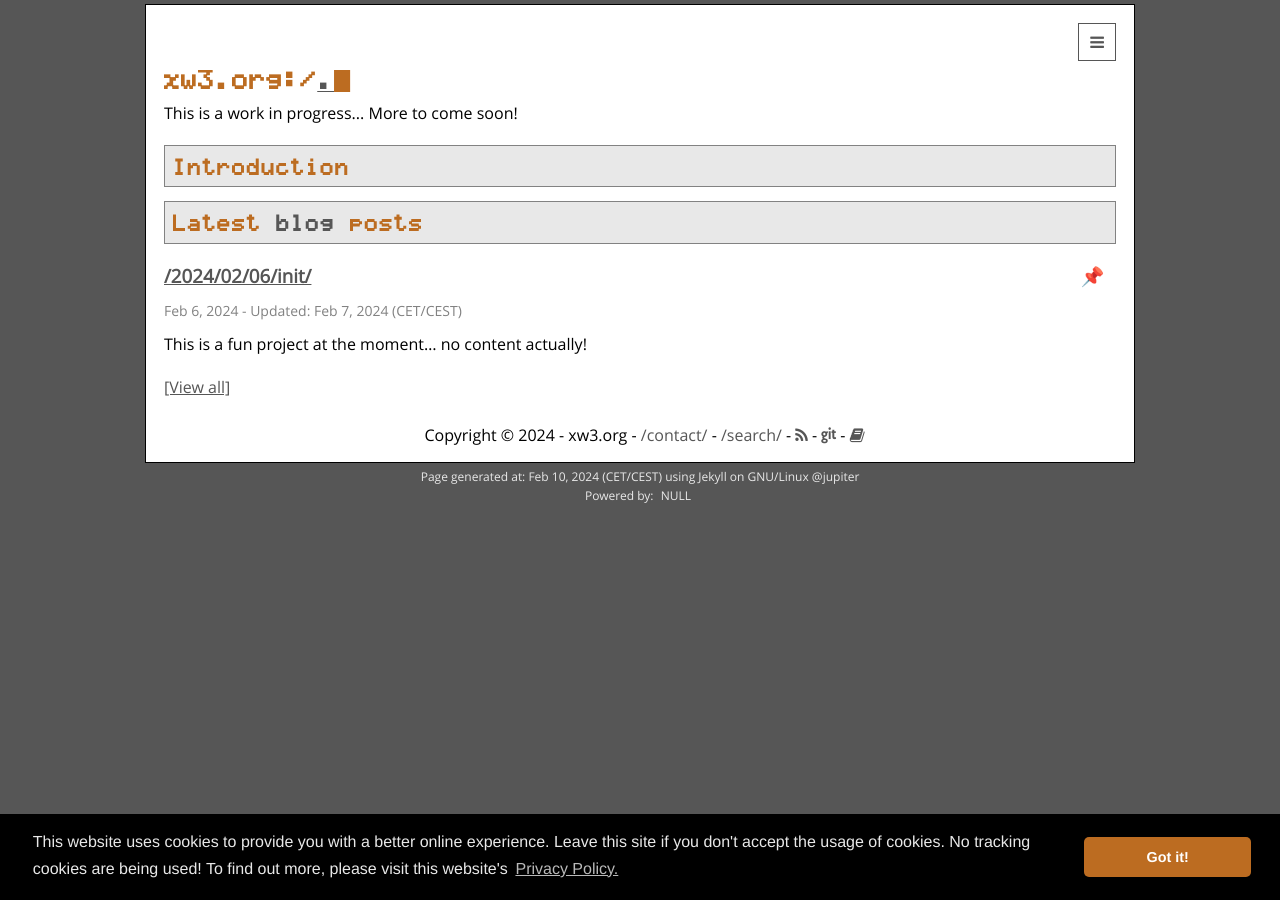
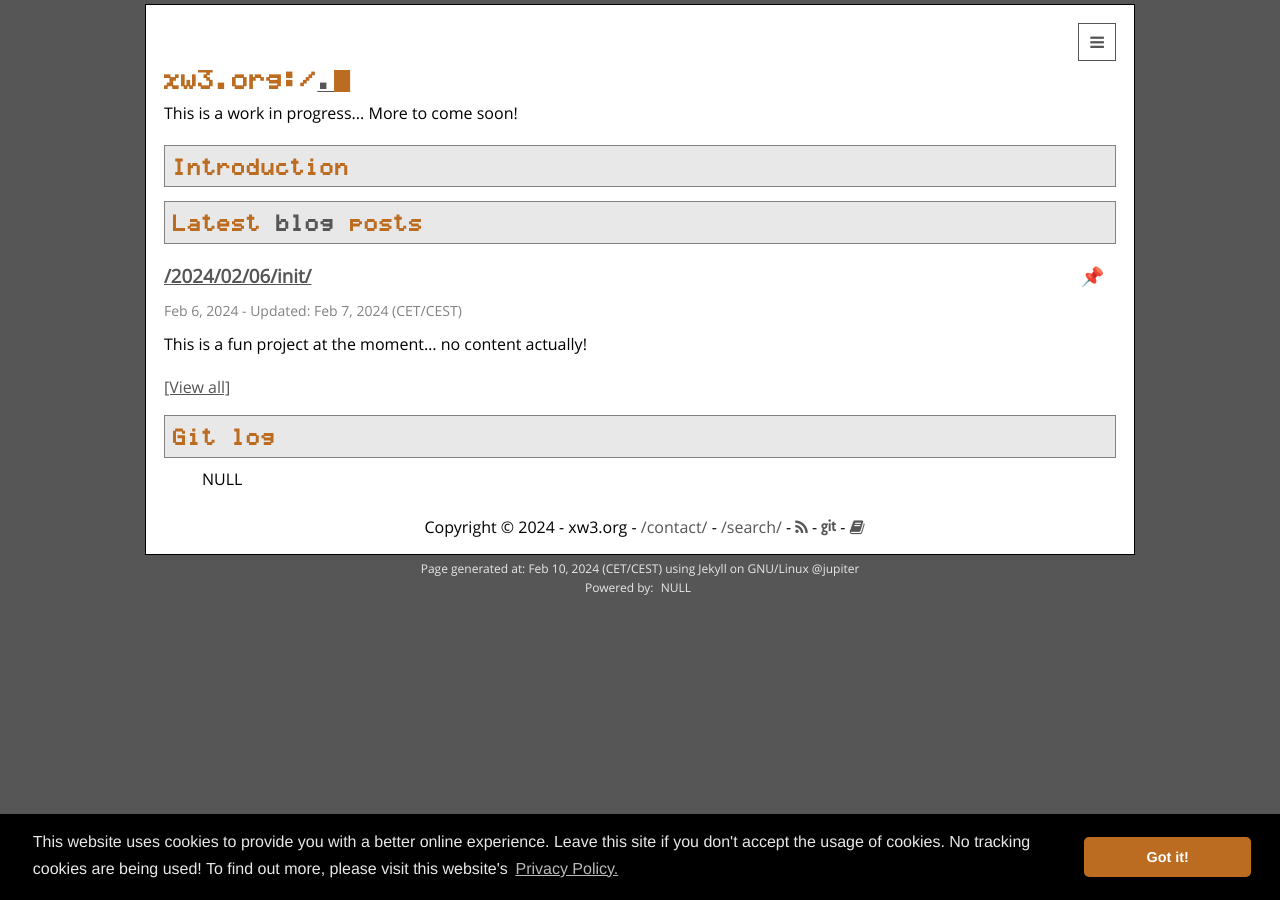
Before and after one commit to hanez/xw3, a Jekyll site: the page built from index.html, in a window 1280 px wide. Built offline with Jekyll 4.4.1, drawn with Linux system fonts in a browser that asks for light colours; some web fonts are replaced; the list of posts is cut into pages by our own code.

Commit message:
Added protoype for a git log and complete Makefile cleanup.

```diff
--- a/_layouts/default.html
+++ b/_layouts/default.html
@@ -27,6 +27,7 @@ layout:
 
   <script>
   $(document).ready(function(){
+    $("#gitlog").load("/cgi/gitlog/");
     $("#uname").load("/cgi/uname/");
   });
   </script>
--- a/index.html
+++ b/index.html
@@ -47,3 +47,7 @@ description: The xw3 CGI research project
 {% endfor %}
 
 <p><a href="/blog/">[View all]</a></p>
+
+<h2>Git log</h2>
+
+<ul id="gitlog" name="gitlog">NULL</ul>
```
Also changed, not shown: 1 other file.
